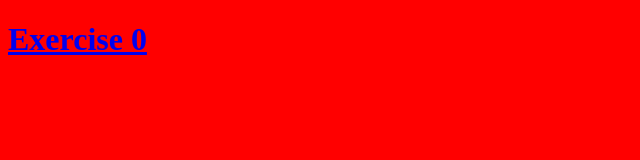
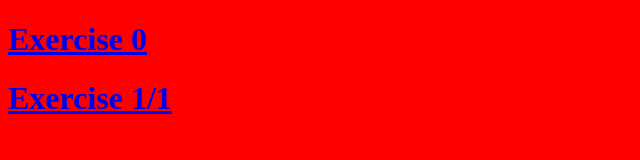
Before and after one commit to xgu980716/AVT-217, a plain HTML site: page index.html in a window 1280 px wide. Shown: the whole page, without its empty margins (0-640 px from the left). Drawn offline with Linux system fonts and the light colour scheme.

Commit message:
practice

```diff
--- a/index.html
+++ b/index.html
@@ -6,5 +6,6 @@
   </head>
    <body>
      <h1><a href="e0/index.html">Exercise 0</a></h1>
+     <h1><a href="e1/artboard 1.png"> Exercise 1/1</a></h1>
    </body>
 </html>
```
Also changed, not shown: 1 other file.
